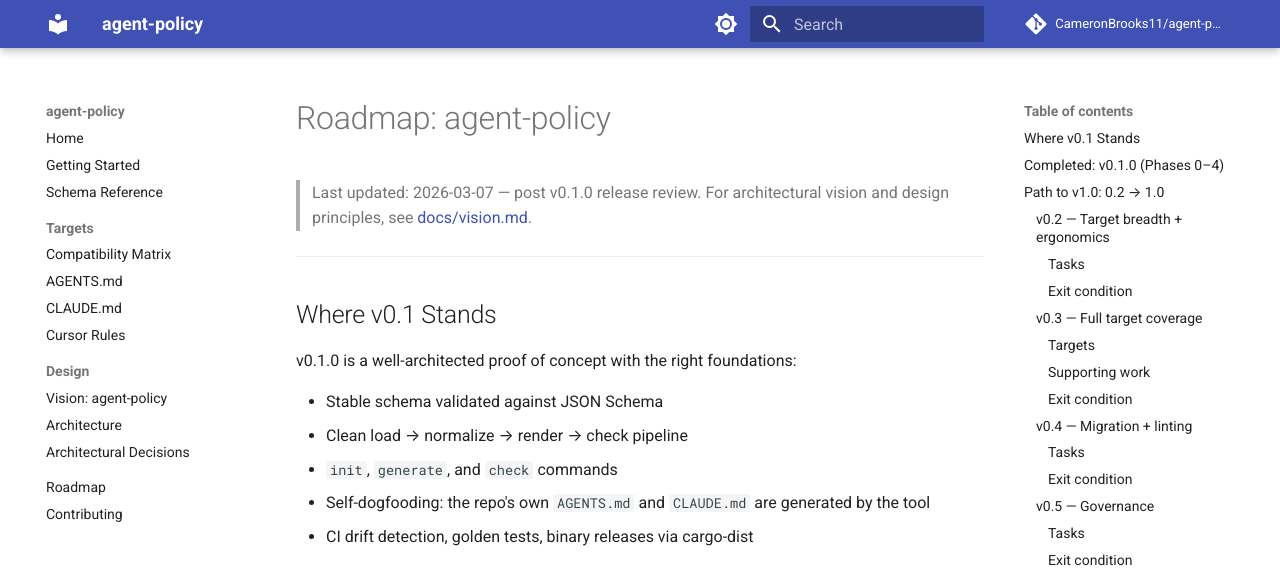
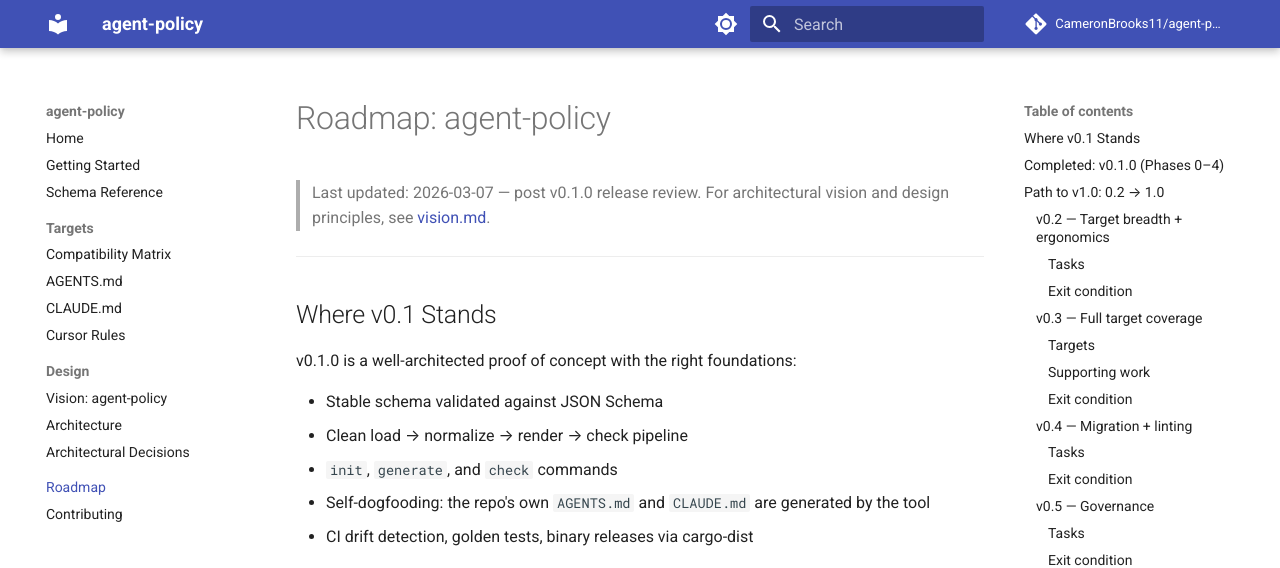
Before and after one commit to CameronBrooks11/agent-policy, an MkDocs documentation site: the page built from docs/roadmap.md, in a window 1280 px wide and 900 px high. Shown: the top 568 px of the window. Built offline with MkDocs 1.6.1 and Material for MkDocs 9.7.7, drawn with Linux system fonts in a browser that asks for light colours; comment, search, counter and statistics services are not loaded.

Commit message:
fix: docs roadmap casing

```diff
--- a/docs/roadmap.md
+++ b/docs/roadmap.md
@@ -1,7 +1,7 @@
 # Roadmap: agent-policy
 
 > Last updated: 2026-03-07 — post v0.1.0 release review.
-> For architectural vision and design principles, see [docs/vision.md](docs/vision.md).
+> For architectural vision and design principles, see [vision.md](vision.md).
 
 ---
 
--- a/mkdocs.yml
+++ b/mkdocs.yml
@@ -63,5 +63,5 @@
     - vision.md
     - architecture.md
     - decisions.md
-  - Roadmap: ROADMAP.md
+  - Roadmap: roadmap.md
   - Contributing: contributing.md
```
